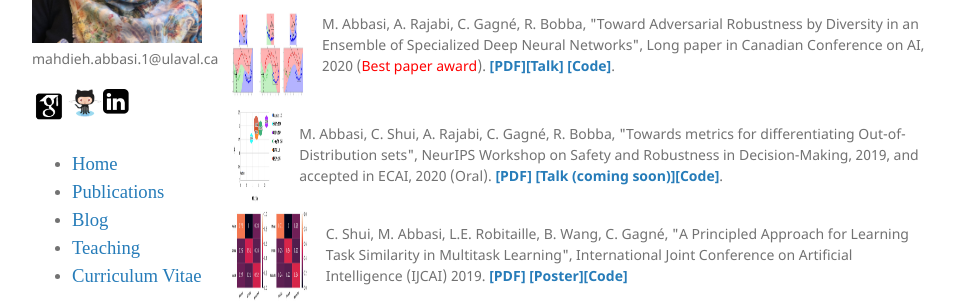
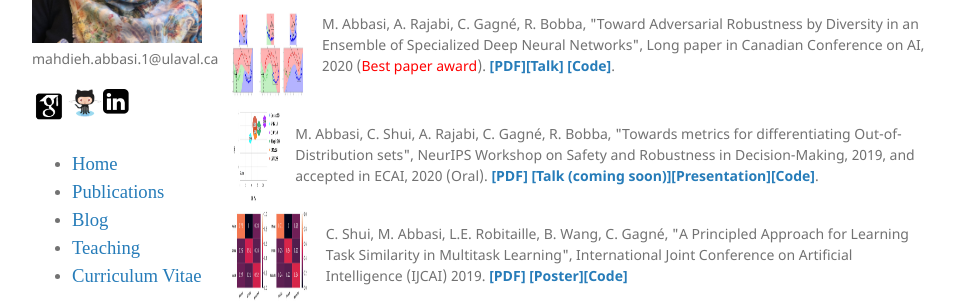
Before and after one commit to mahdaneh/mahdaneh.github.io, a Jekyll site: the page built from publications.html, in a window 1280 px wide and 1117 px high. Shown: the part 174-476 px from the top of the window, without its empty margins (158-1121 px from the left). Built offline with Jekyll 4.4.1, drawn with Linux system fonts in a browser that asks for light colours.

Commit message:
Update publications.html

```diff
--- a/publications.html
+++ b/publications.html
@@ -27,7 +27,7 @@
 </div>
 <div class="text">
 M. Abbasi, C. Shui, A. Rajabi, C. Gagné, R. Bobba, &quot;Towards metrics for differentiating Out-of-Distribution sets&quot;,
-  NeurIPS Workshop on Safety and Robustness in Decision-Making, 2019, and accepted in ECAI, 2020 (Oral). <span style="font-weight: bold"><a href="https://arxiv.org/abs/1910.08650">[PDF]</a> <a href="">[Talk (coming soon)]</a><a href="">[Code]</a></span>.
+  NeurIPS Workshop on Safety and Robustness in Decision-Making, 2019, and accepted in ECAI, 2020 (Oral). <span style="font-weight: bold"><a href="https://arxiv.org/abs/1910.08650">[PDF]</a> <a href="">[Talk (coming soon)]</a><a href="/Posters/2020_08_ECAI_Presentation.pdf">[Presentation]</a><a href="https://github.com/mahdaneh/OOD_set_Metrics">[Code]</a></span>.
 </div>
 </div>
 <div class="parent">
```
